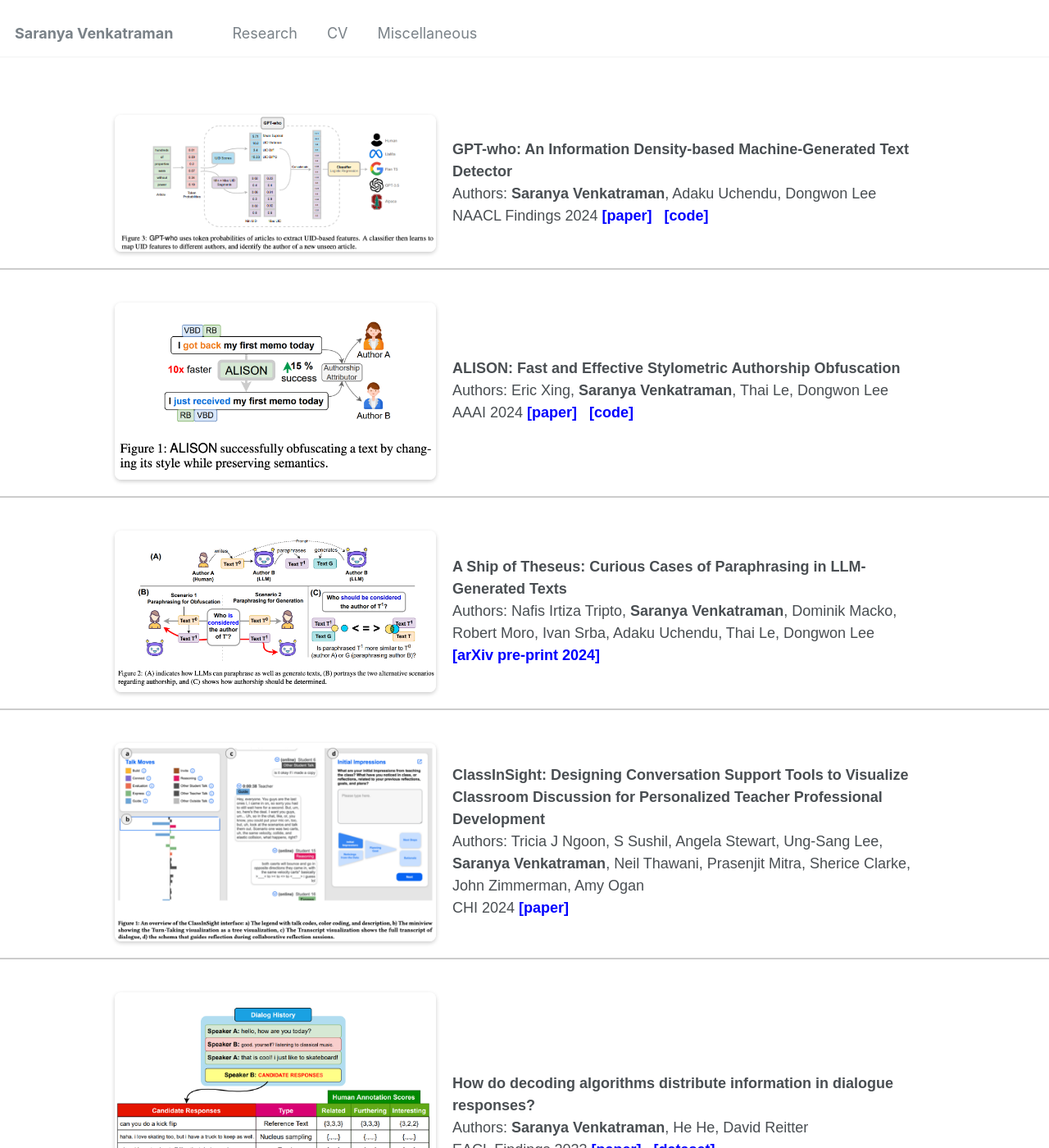
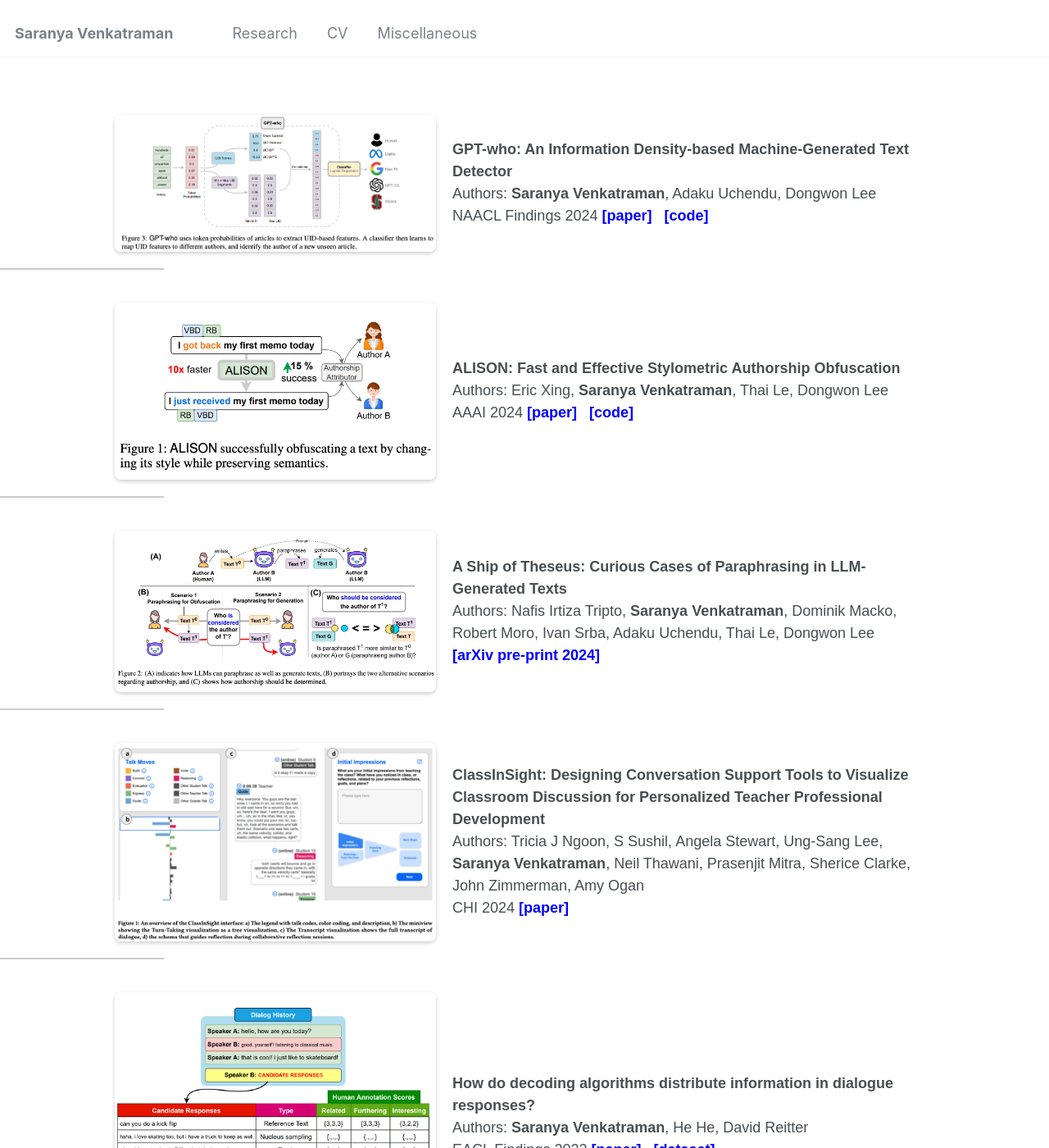
Before and after one commit to saranya-venkatraman/saranya-venkatraman.github.io, a Jekyll site: the page built from _pages/research.html, in a window 1280 px wide and 1400 px high. Shown: the whole window at 82% size. Built offline with Jekyll 4.4.1, drawn with Linux system fonts in a browser that asks for light colours.

Commit message:
Update research.html

```diff
--- a/_pages/research.html
+++ b/_pages/research.html
@@ -29,6 +29,11 @@ comments: true
     align-items: center; /* Center align items vertically */
     margin-top: 20px; /* Add space between each item */
   }
+
+hr {
+	width: 200px;
+			/*height: 5px;*/
+	}
 
   .image {
     flex: 2; /* Make the image container flexible */
```
